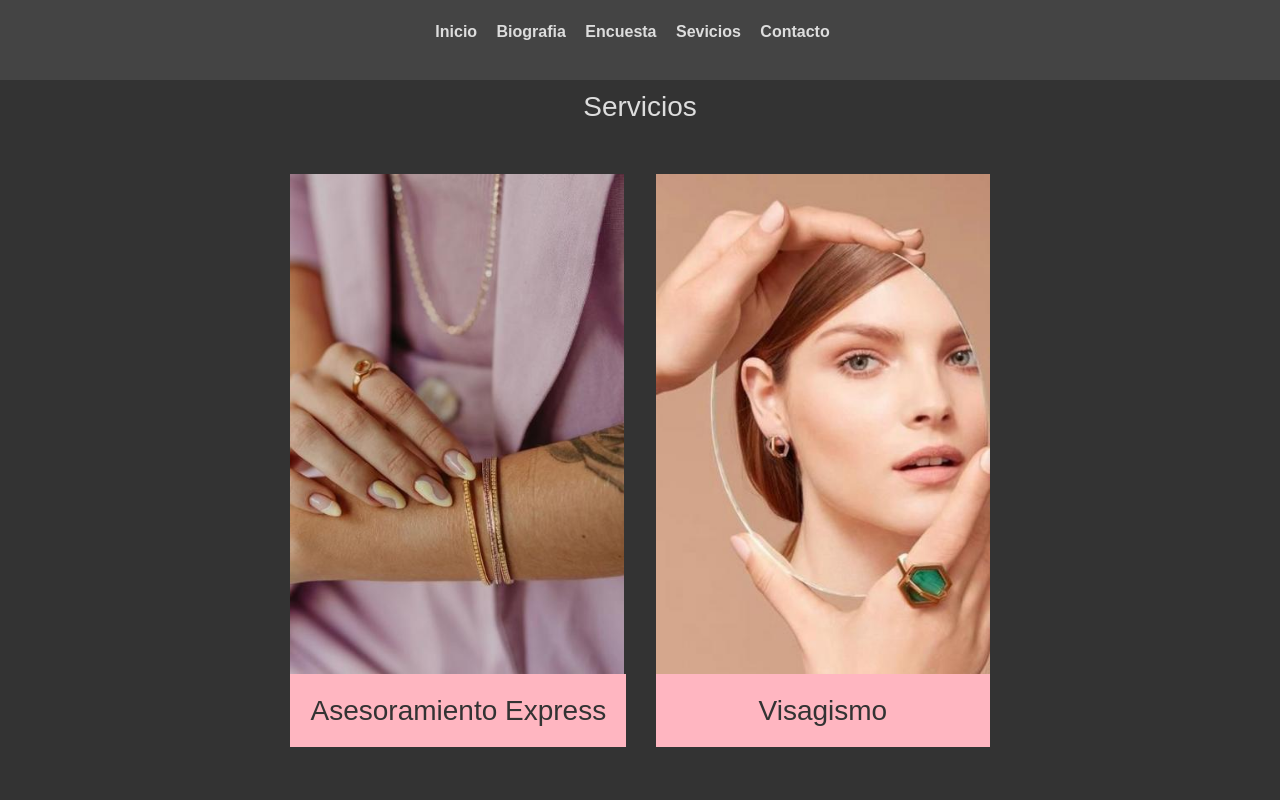
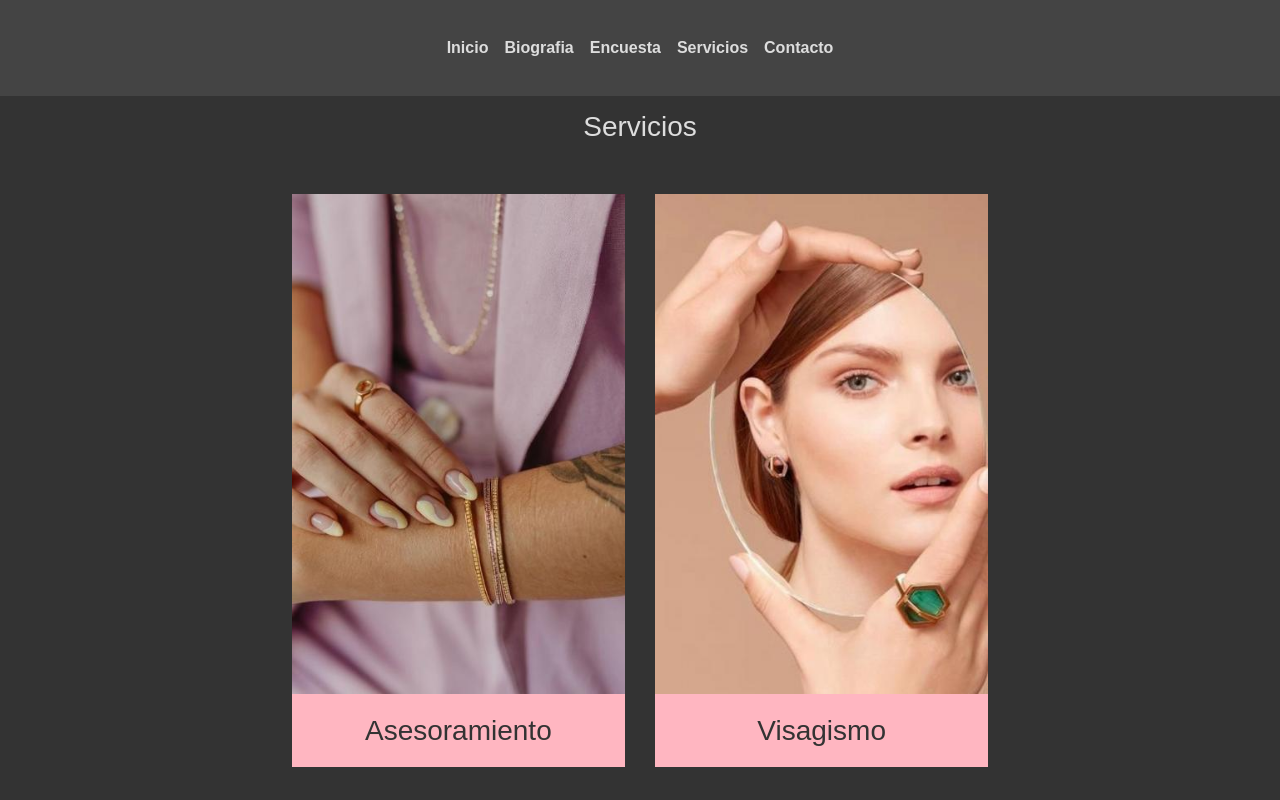
Before and after one commit to victoriafranzese/desarrollo-web, a website: page pages/servicios.html in a window 1280 px wide. Shown: the top 800 px of the page. Drawn offline with nearby package versions, Linux system fonts and the light colour scheme.

Commit message:
modificaciones bootstrap

```diff
--- a/pages/servicios.html
+++ b/pages/servicios.html
@@ -19,18 +19,44 @@
   </head>
   <body>
     <header>
-      <nav class="flex">
-        <ul class="links-navegacion">
-          <li><a href="../index.html">Inicio</a></li>
-          <li><a href="./biografia.html">Biografia</a></li>
-          <li><a href="./encuesta.html">Encuesta</a></li>
-          <li><a href="./servicios.html">Sevicios</a></li>
-          <li><a href="./contacto.html">Contacto</a></li>
-        </ul>
+      <nav class="navbar navbar-expand-lg navbar-color">
+        <div class="container-fluid">
+          <button
+            style="background-color: lightpink"
+            class="navbar-toggler"
+            type="button"
+            data-bs-toggle="collapse"
+            data-bs-target="#navbarNav"
+            aria-controls="navbarNav"
+            aria-expanded="false"
+            aria-label="Toggle navigation"
+          >
+            <span class="navbar-toggler-icon"></span>
+          </button>
+          <div class="collapse navbar-collapse" id="navbarNav">
+            <ul class="navbar-nav m-auto links-navegacion">
+              <li class="nav-item m-auto">
+                <a class="nav-link" href="../index.html">Inicio</a>
+              </li>
+              <li class="nav-item m-auto">
+                <a class="nav-link" href="./biografia.html">Biografia</a>
+              </li>
+              <li class="nav-item m-auto">
+                <a class="nav-link" href="./encuesta.html">Encuesta</a>
+              </li>
+              <li class="nav-item m-auto">
+                <a class="nav-link" href="./servicios.html">Servicios</a>
+              </li>
+              <li class="nav-item m-auto">
+                <a class="nav-link" href="./contacto.html">Contacto</a>
+              </li>
+            </ul>
+          </div>
+        </div>
       </nav>
     </header>
     <section class="servicios">
-      <div>
+      <div class="mg-t">
         <h1 class="titulo-seccion flex">Servicios</h1>
       </div>
       <div class="flex">
@@ -41,7 +67,7 @@
             src="../imagenes/asesoramientoexpress.jpg"
             alt="imagen del brazo de una chica con pulseras"
           />
-          <h3>Asesoramiento Express</h3>
+          <h3>Asesoramiento</h3>
         </div>
         <div>
           <img
@@ -70,7 +96,7 @@
             src="../imagenes/asesoramientoimgintegral.jpg"
             alt="imagen de una chica con anteojos"
           />
-          <h3>Asesoramiento de imagen integral</h3>
+          <h3>Imagen integral</h3>
         </div>
       </div>
       <div class="flex">
@@ -81,7 +107,7 @@
             src="../imagenes/siluetayprendasideales.jpg"
             alt="imagen de ropa color violeta"
           />
-          <h3>Silueta y prendas ideales</h3>
+          <h3>Silueta y prendas</h3>
         </div>
         <div>
           <img
--- a/scss/estilos.scss
+++ b/scss/estilos.scss
@@ -94,7 +94,7 @@ header {
   }
 
   a {
-    color: inherit;
+    color: $color-200;
     text-decoration: none;
     font-weight: 600;
   }
```
Also changed, not shown: index.html (+35 -9 lines), pages/biografia.html (+35 -9 lines), pages/contacto.html (+34 -8 lines), pages/encuesta.html (+35 -9 lines).
